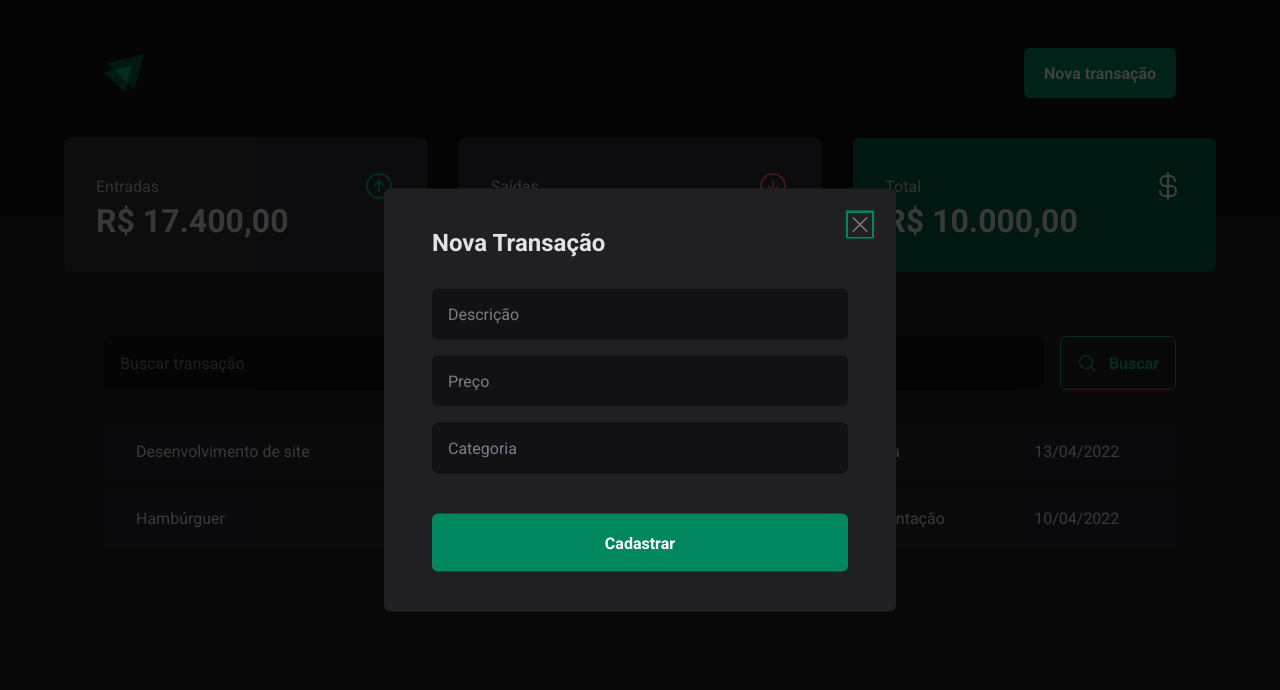
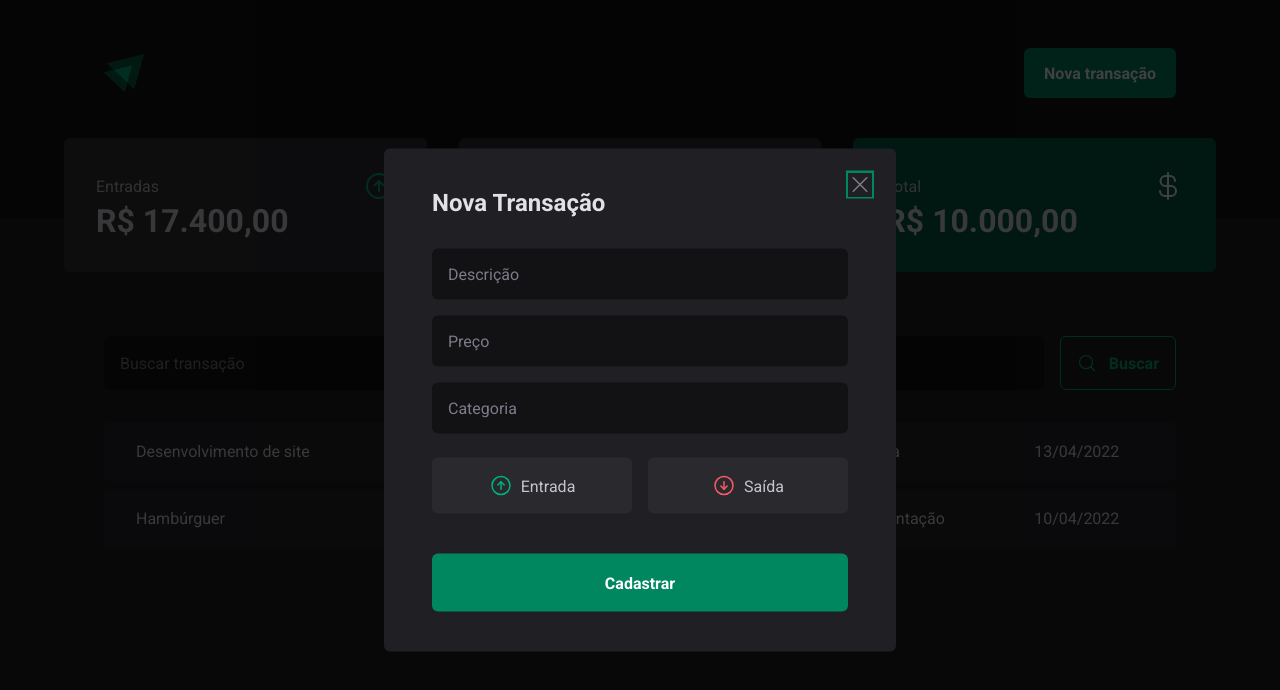
Before and after one commit to JulioCunh/03-dt-money, a React (Vite) app: page / in a window 1280 px wide. Both pictures are taken after a click on the button "Nova transação". Shown: the top 690 px of the page. Built offline with nearby package versions, Linux system fonts and the light colour scheme.

Commit message:
Botões de entrada e saída

```diff
--- a/src/components/NewTransactionModal/index.tsx
+++ b/src/components/NewTransactionModal/index.tsx
@@ -1,6 +1,6 @@
 import * as Dialog  from "@radix-ui/react-dialog";
-import { CloseButton, Content, Overlay } from "./styles";
-import { X } from "phosphor-react";
+import { CloseButton, Content, Overlay, TransactionType, TransactionTypeButton } from "./styles";
+import { ArrowCircleDown, ArrowCircleUp, X } from "phosphor-react";
 
 export function NewTransactionModal() {
   return (
@@ -18,6 +18,18 @@ export function NewTransactionModal() {
               <input type="text" placeholder="Descrição" required/>
               <input type="number" placeholder="Preço" required/>
               <input type="text" placeholder="Categoria" required/>
+
+              <TransactionType>
+                <TransactionTypeButton variant="income">
+                  <ArrowCircleUp size={24}/>
+                  Entrada
+                </TransactionTypeButton>
+                <TransactionTypeButton variant="outcome">
+                  <ArrowCircleDown size={24}/>
+                  Saída
+                </TransactionTypeButton>
+              </TransactionType>
+
               <button type="submit">Cadastrar</button>
             </form>
 
--- a/src/components/NewTransactionModal/styles.ts
+++ b/src/components/NewTransactionModal/styles.ts
@@ -7,7 +7,7 @@ export const Overlay = styled(Dialog.Overlay)`
   height: 100vh;
   inset: 0;
   background: rgba(0, 0, 0, 0.75);
-`
+`;
 
 export const Content = styled(Dialog.Content)`
   min-width: 32rem;
@@ -55,7 +55,7 @@ export const Content = styled(Dialog.Content)`
         transition: background-color 0.2s;
       }
     }
-`
+`;
 
 export const CloseButton = styled(Dialog.Close)`
   position: absolute;
@@ -66,4 +66,32 @@ export const CloseButton = styled(Dialog.Close)`
   line-height: 0;
   cursor: pointer;
   color: ${props => props.theme["gray-500"]};
-`
+`;
+
+export const TransactionType = styled.div`
+  display: grid;
+  grid-template-columns: repeat(2, 1fr);
+  gap: 1rem;
+  margin-top: 0.5rem;
+  `;
+
+  interface TransactionTypeButtonProps {
+    variant: "income" | "outcome";
+  }
+
+  export const TransactionTypeButton = styled.button<TransactionTypeButtonProps>`
+   background: ${props => props.theme["gray-700"]};
+   padding: 1rem;
+   display: flex;
+    align-items: center;
+    justify-content: center;
+    gap: 0.5rem;
+    border-radius: 6px;
+    cursor: pointer;
+    border: 0;
+    color: ${props => props.theme["gray-300"]};
+
+    svg {
+      color: ${props => props.variant === "income" ? props.theme["green-300"] : props.theme["red-300"]};
+    }
+  `;
```
